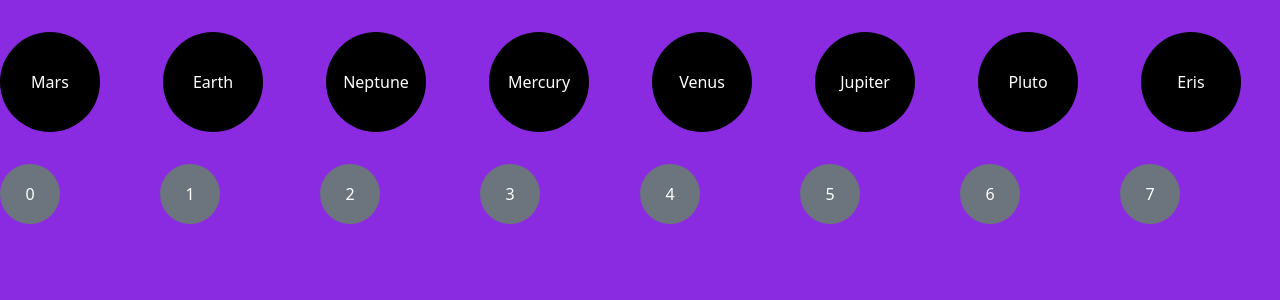
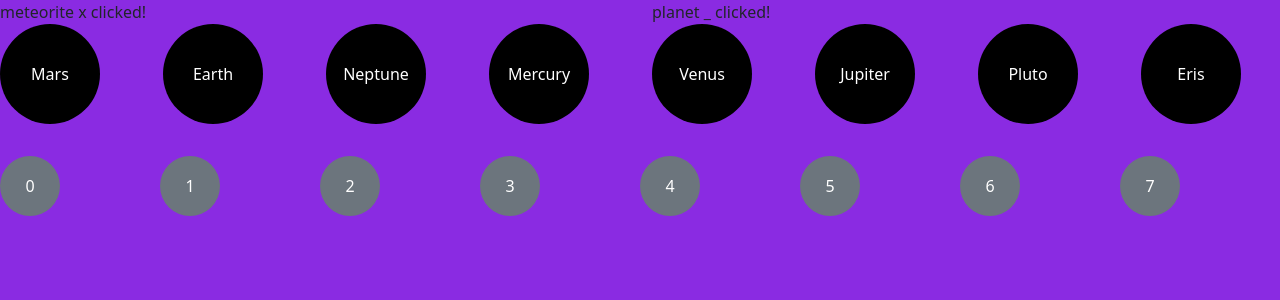
Before and after one commit to tatkrok/angular, an Angular app: page / in a window 1280 px wide. Shown: the top 300 px of the page. Built offline with nearby package versions, Linux system fonts and the light colour scheme.

Commit message:
fuction selectedPlanet

```diff
--- a/src/app/space/space.component.html
+++ b/src/app/space/space.component.html
@@ -1,9 +1,14 @@
 <div class="space-container">
   <div class="row">
-    <div class="col-12 p-3"></div>
+    <div class="col">meteorite x clicked!</div>
+    <div class="col">planet {{ selectedPlanet }} clicked!</div>
   </div>
   <div class="row">
-    <div class="col" *ngFor="let planet of planets">
+    <div
+      class="col"
+      *ngFor="let planet of planets"
+      (click)="changeSelectedPlanet(planet)"
+    >
       <app-planet [planetName]="planet"></app-planet>
     </div>
   </div>
--- a/src/app/space/space.component.ts
+++ b/src/app/space/space.component.ts
@@ -1,4 +1,4 @@
-import { Component } from '@angular/core';
+import { Component, Input } from '@angular/core';
 
 @Component({
   selector: 'app-space',
@@ -6,6 +6,7 @@ import { Component } from '@angular/core';
   styleUrl: './space.component.css',
 })
 export class SpaceComponent {
+  @Input() selectedPlanet: string = '_'; //to Input xreiazeai edo? pote xrisimopoioyme input. grapta.
   planets: string[] = [
     'Mars',
     'Earth',
@@ -42,4 +43,10 @@ export class SpaceComponent {
       console.log(meteorite);
     });
   }
+
+  changeSelectedPlanet(_planet: string) {
+    this.selectedPlanet = _planet;
+  }
 }
+//same gia meteorites.
+//na do gia input .
```
